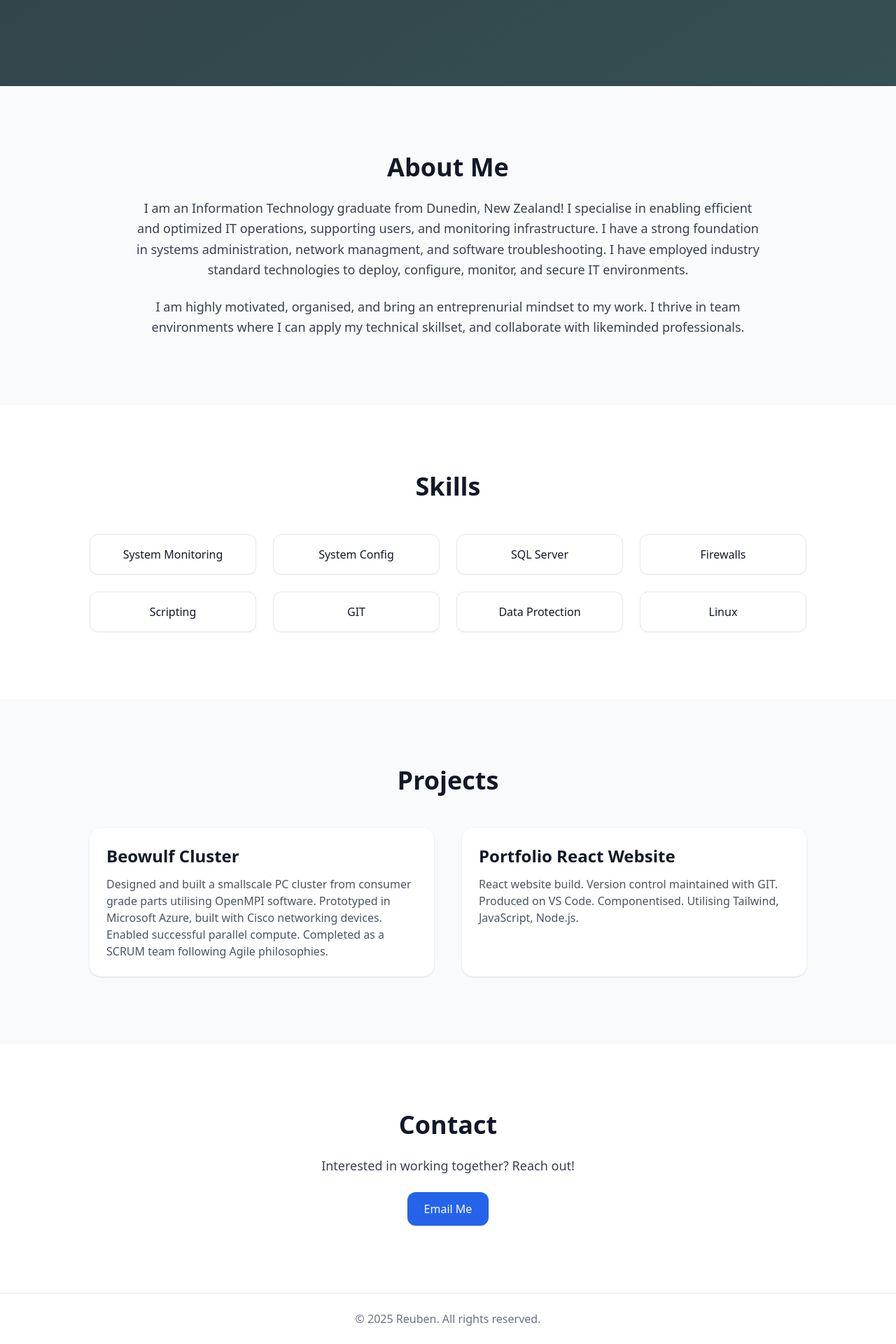
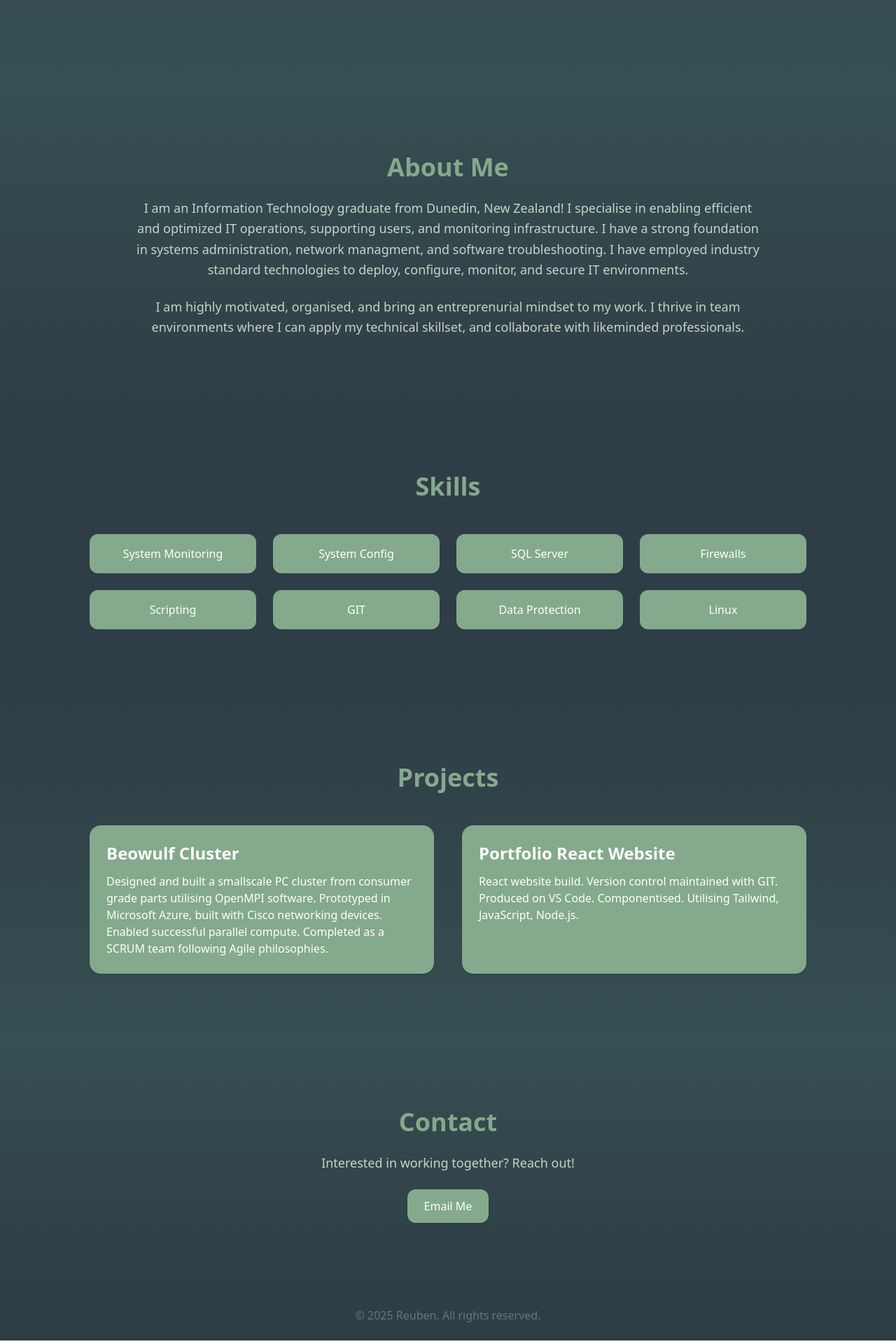
Before and after one commit to reubenmca/portfolio, a React (Create React App) app: page / in a window 1280 px wide. Shown: the part 677-2597 px from the top of the page at 70% size. Built offline with nearby package versions, Linux system fonts and the light colour scheme.

Commit message:
add colours from tailwind config

```diff
--- a/src/App.js
+++ b/src/App.js
@@ -9,14 +9,14 @@ import { Contact } from "./components/Contact";
 
 export default function App() {
 return (
-<div className="font-sans text-gray-900 scroll-smooth">
+<div className="font-sans text-gray-900 scroll-smooth ">
 <Navbar />
 <Hero />
 <About />
 <Skills />
 <Projects />
 <Contact />
-<footer className="py-6 text-center text-gray-500 border-t">
+<footer className="py-6 text-center text-gray-500 bg-bg-dark">
 © {new Date().getFullYear()} Reuben. All rights reserved.
 </footer>
 </div>
--- a/src/components/About.js
+++ b/src/components/About.js
@@ -1,10 +1,10 @@
 import React from "react";
 export function About() {
     return (
-    <section id="about" className="py-24 px-6 bg-gray-50">
+    <section id="about" className="py-24 text-primary px-6 bg-gradient-to-b from-bg-gradient to-bg-dark">
     <div className="max-w-4xl mx-auto text-center">
     <h3 className="text-4xl font-bold mb-6">About Me</h3>
-    <p className="text-lg text-gray-700 leading-relaxed">
+    <p className="text-lg text-accent leading-relaxed">
     I am an Information Technology graduate from Dunedin, New Zealand! I specialise in enabling
     efficient and optimized IT operations, supporting users, and monitoring infrastructure.
     I have a strong foundation in systems administration, network managment, and software
@@ -12,7 +12,7 @@ export function About() {
     monitor, and secure IT environments.
     </p>
     <br></br>
-    <p className="text-lg text-gray-700 leading-relaxed">
+    <p className="text-lg text-accent leading-relaxed">
     I am highly motivated, organised, and bring an entreprenurial mindset to my work.
     I thrive in team environments where I can apply my technical skillset, and collaborate
     with likeminded professionals.
--- a/src/components/Contact.js
+++ b/src/components/Contact.js
@@ -1,11 +1,11 @@
 import React from "react";
 export function Contact() {
     return (
-    <section id="contact" className="py-24 px-6">
+    <section id="contact" className="py-24 px-6 bg-gradient-to-b from-bg-gradient to-bg-dark">
     <div className="max-w-4xl mx-auto text-center">
-    <h3 className="text-4xl font-bold mb-6">Contact</h3>
-    <p className="text-lg text-gray-700 mb-6">Interested in working together? Reach out!</p>
-    <a href="mailto:reumca3@gmail.com" target="_blank" rel="noreferrer" className="inline-block bg-blue-600 text-white px-6 py-3 rounded-xl shadow hover:bg-blue-700">Email Me</a>
+    <h3 className="text-4xl font-bold mb-6 text-primary">Contact</h3>
+    <p className="text-lg text-accent mb-6">Interested in working together? Reach out!</p>
+    <a href="mailto:reumca3@gmail.com" target="_blank" rel="noreferrer" className="inline-block bg-primary text-white px-6 py-3 rounded-xl shadow hover:bg-primary-dark transition-all">Email Me</a>
     </div>
     </section>
     );
--- a/src/components/Hero.js
+++ b/src/components/Hero.js
@@ -5,7 +5,7 @@ export function Hero() {
   return (
     <section
       id="home"
-      className="min-h-screen flex items-center bg-gradient-to-br from-bg-dark to-bg-gradient text-white px-6"
+      className="min-h-screen flex items-center bg-gradient-to-b from-bg-dark to-bg-gradient text-white px-6"
     >
       <div className="max-w-6xl mx-auto flex flex-col md:flex-row items-center md:items-start gap-12">
 
@@ -20,7 +20,7 @@ export function Hero() {
 
         {/* Right side — Text */}
         <div className="md:w-1/2 text-center md:text-left">
-          <h1 className="text-5xl text-primary font-bold mb-4">Hi, I'm Reuben 👋</h1>
+          <h1 className="text-5xl text-primary font-bold mb-4">Hi, I'm Reuben</h1>
 
           <p className="text-xl mb-6 text-accent max-w-xl">
             IT Graduate • Systems • Networks • Cloud • Problem Solver
@@ -30,7 +30,7 @@ export function Hero() {
             to="projects"
             smooth
             duration={600}
-            className="mt-8 inline-block bg-primary text-white px-6 py-3 rounded-xl shadow hover:bg-blue-700 cursor-pointer transition-all"
+            className="mt-8 inline-block bg-primary text-white px-6 py-3 rounded-xl shadow hover:bg-primary-dark cursor-pointer transition-all"
           >
             View My Work
           </Link>
--- a/src/components/Projects.js
+++ b/src/components/Projects.js
@@ -1,27 +1,27 @@
 import React from "react";
 export function Projects() {
     return (
-    <section id="projects" className="py-24 px-6 bg-gray-50">
+    <section id="projects" className="py-24 px-6 bg-gradient-to-b from-bg-dark to-bg-gradient">
     <div className="max-w-5xl mx-auto">
-    <h3 className="text-4xl font-bold text-center mb-12">Projects</h3>
+    <h3 className="text-4xl font-bold text-center mb-12 text-primary">Projects</h3>
     <div className="grid md:grid-cols-2 gap-10">
 
-    <div className="bg-white p-6 rounded-2xl shadow
+    <div className="bg-primary p-6 rounded-2xl shadow
     transition-all duration-300
-    hover:-translate-y-2 hover:shadow-2xl hover:shadow-blue-100">
-    <h4 className="text-2xl font-semibold mb-3">Beowulf Cluster</h4>
-    <p className="text-gray-600">Designed and built a smallscale PC cluster from consumer grade parts
+    hover:-translate-y-2 hover:shadow-2xl hover:shadow-primary-light">
+    <h4 className="text-2xl font-semibold mb-3 text-white">Beowulf Cluster</h4>
+    <p className="text-white">Designed and built a smallscale PC cluster from consumer grade parts
         utilising OpenMPI software. Prototyped in Microsoft Azure, built with Cisco networking devices.
         Enabled successful parallel compute. Completed as a SCRUM team following Agile philosophies.
     </p>
     </div>
 
 
-    <div className="bg-white p-6 rounded-2xl shadow
+    <div className="bg-primary p-6 rounded-2xl shadow
     transition-all duration-300
-    hover:-translate-y-2 hover:shadow-2xl hover:shadow-blue-100">
-    <h4 className="text-2xl font-semibold mb-3">Portfolio React Website</h4>
-    <p className="text-gray-600">React website build. Version control maintained with GIT. Produced on VS Code.
+    hover:-translate-y-2 hover:shadow-2xl hover:shadow-primary-light">
+    <h4 className="text-2xl font-semibold mb-3 text-white">Portfolio React Website</h4>
+    <p className="text-white">React website build. Version control maintained with GIT. Produced on VS Code.
         Componentised. Utilising Tailwind, JavaScript, Node.js.
     </p>
     </div>
--- a/src/components/Skills.js
+++ b/src/components/Skills.js
@@ -4,12 +4,12 @@ export function Skills() {
 
 
     return (
-    <section id="skills" className="py-24 px-6">
+    <section id="skills" className="py-24 px-6 bg-bg-dark">
     <div className="max-w-5xl mx-auto">
-    <h3 className="text-4xl font-bold text-center mb-12">Skills</h3>
+    <h3 className="text-4xl text-primary font-bold text-center mb-12">Skills</h3>
     <div className="grid grid-cols-2 sm:grid-cols-3 md:grid-cols-4 gap-6 text-center">
     {skills.map(skill => (
-    <div key={skill} className="p-4 border rounded-xl shadow-sm bg-white">{skill}</div>
+    <div key={skill} className="p-4 text-white rounded-xl shadow-sm bg-primary">{skill}</div>
     ))}
     </div>
     </div>
```
